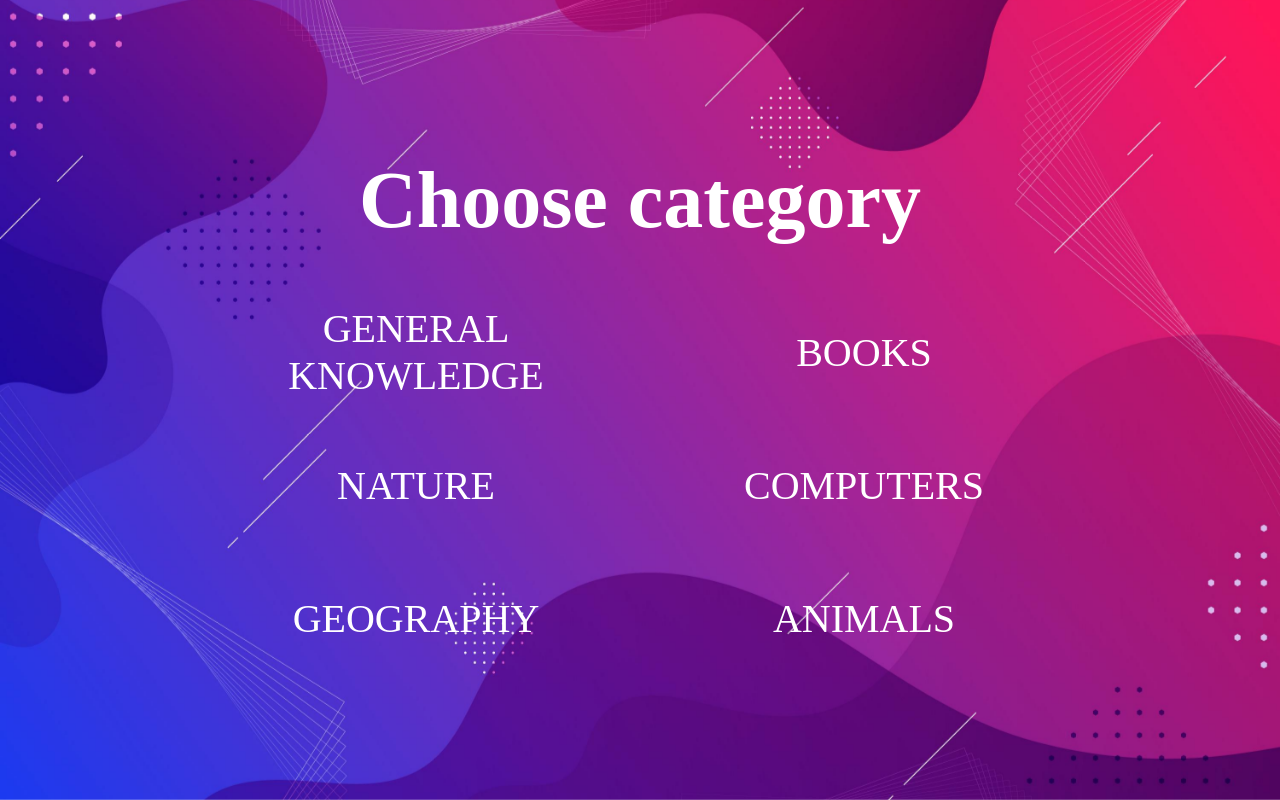
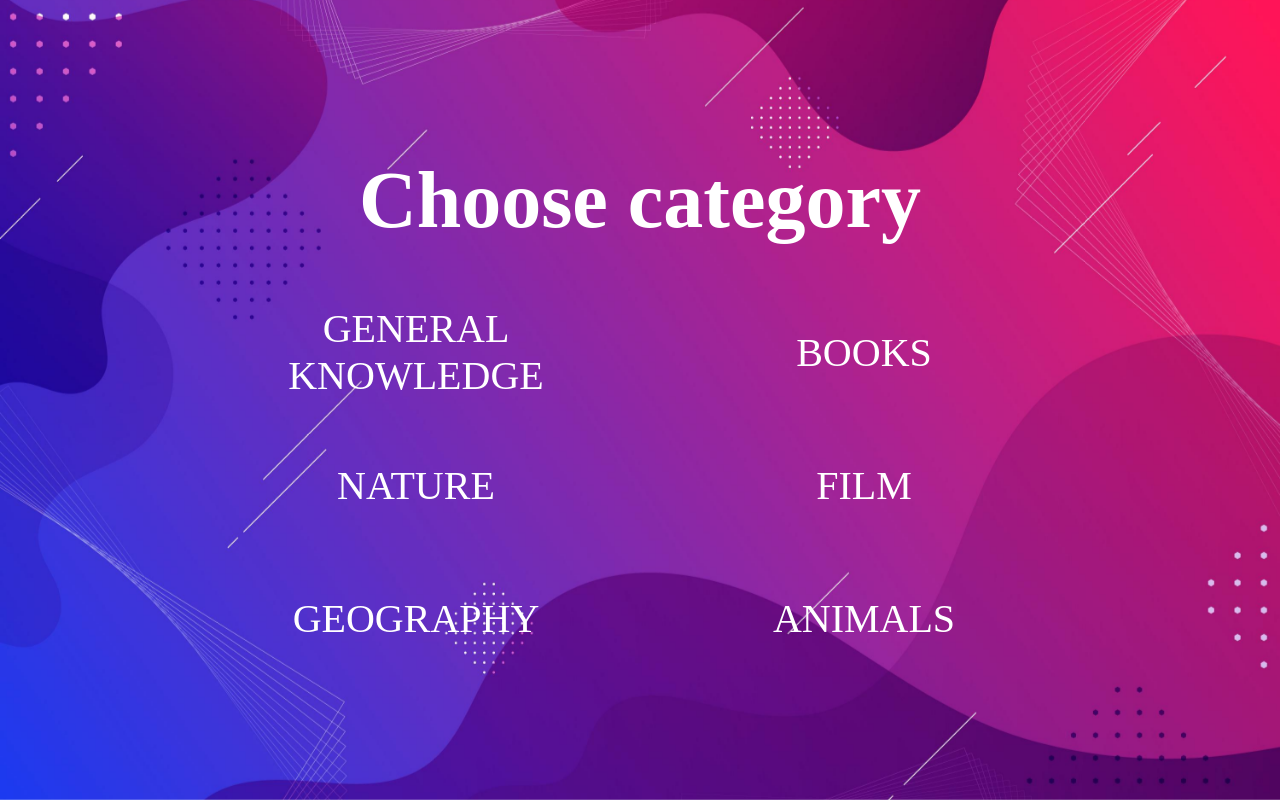
Before and after one commit to Izabela2106/JavaScript_Trivia_Quiz, a website: page categories.html in a window 1280 px wide. Drawn offline with Linux system fonts and the light colour scheme.

Commit message:
Update categories.html

```diff
--- a/categories.html
+++ b/categories.html
@@ -13,7 +13,7 @@
            <div class="general" catNumber=9 color="transparent" >General Knowledge</div>
            <div class="books" catNumber=10 color="transparent"  >Books</div>
            <div class="nature" catNumber=17 color="transparent" >Nature</div>
-           <div class="computers" catNumber=18 color="transparent" >Computers</div>
+           <div class="computers" catNumber=11 color="transparent" >Film</div>
            <div class="geography" catNumber=22 color="transparent" >Geography</div>
            <div class="animals" catNumber=27 color="transparent" >Animals</div>
 
```
